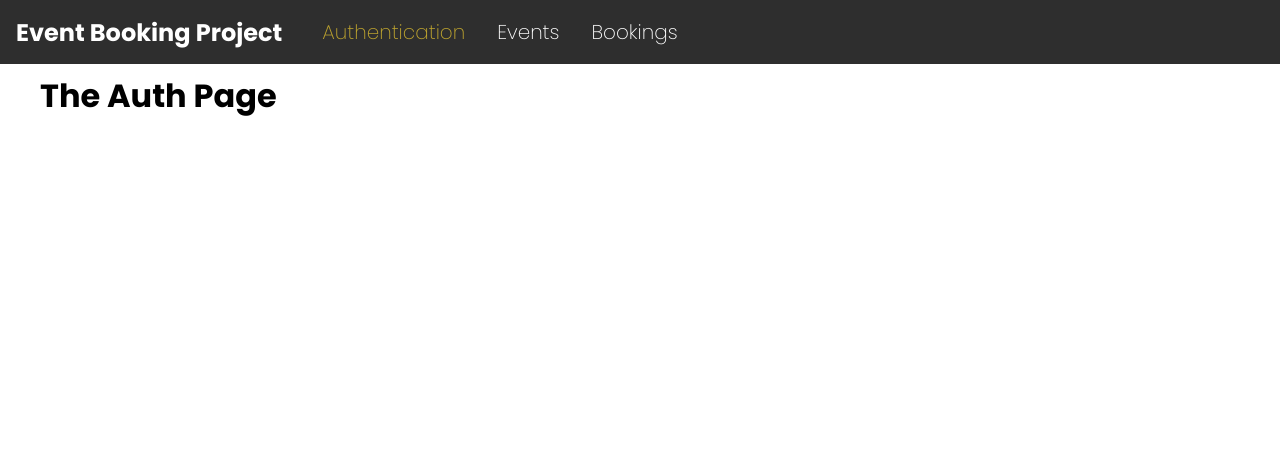
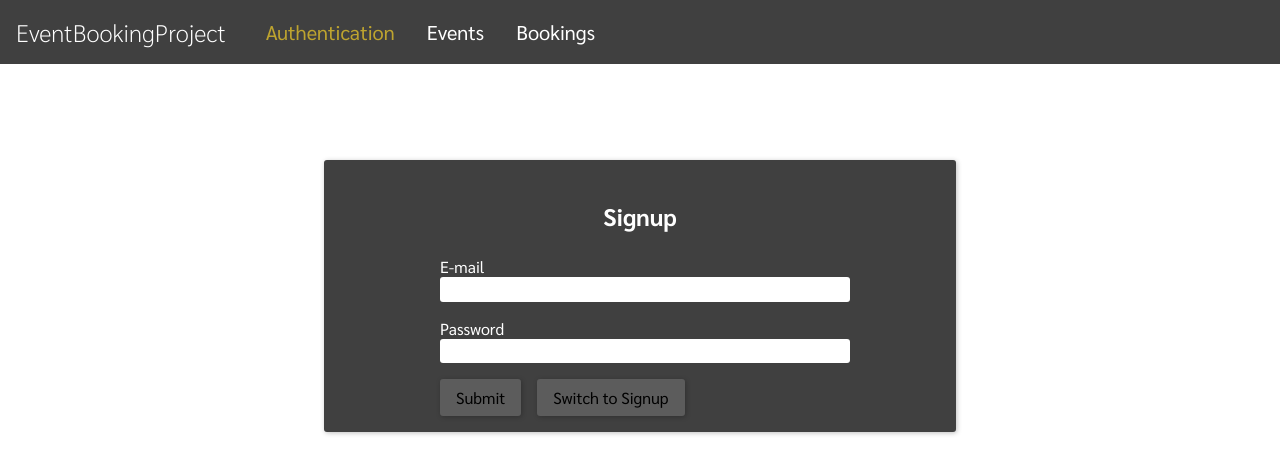
Before and after one commit to achevmd/event-booking-graphql-react, a React (Create React App) app in the folder frontend/: page /auth in a window 1280 px wide. Shown: the top 474 px of the page. Built offline with nearby package versions, Linux system fonts and the light colour scheme.

Commit message:
Added auth logic

```diff
--- a/frontend/package.json
+++ b/frontend/package.json
@@ -3,6 +3,7 @@
   "version": "0.1.0",
   "private": true,
   "dependencies": {
+    "axios": "^0.18.0",
     "react": "^16.7.0",
     "react-dom": "^16.7.0",
     "react-icons": "^3.3.0",
--- a/frontend/src/components/Navigation/MainNavigation.css
+++ b/frontend/src/components/Navigation/MainNavigation.css
@@ -4,7 +4,7 @@
   top: 0;
   width: 100%;
   height: 4rem;
-  background-color: #2e2e2e;
+  background: #404040;
   color: #ffffff;
   padding: 0 1rem;
   display: flex;
@@ -13,7 +13,7 @@
 .main-navigation__logo h1 {
   margin: 0;
   font-size: 1.5rem;
-
+  font-weight: lighter;
 }
 .main-navigation__items {
   margin-left: 1.5rem;
@@ -29,9 +29,8 @@
 }
 .main-navigation__items a {
   text-decoration: none;
-  font-weight: lighter;
   font-size: 20px;
-  color: #fff;
+  color: #ffffff;
 }
 .main-navigation__items a:hover,
 .main-navigation__items a:active {
@@ -53,7 +52,7 @@
   z-index: 1;
   top: 0;
   right: 0;
-  background-color: #2e2e2e;
+  background-color: #404040;
   overflow-x: hidden;
   transition: 0.5s;
 }
@@ -66,7 +65,8 @@
   z-index: 1;
   top: 0;
   right: 0;
-  background-color: #bea42f;
+  border-left: 0.5px solid #fff;
+  background-color: #f0dc6d;
   overflow-x: hidden;
   transition: 0.5s;
 }
@@ -87,17 +87,19 @@
 .mobile-navigation__items li {
   margin: 0rem 0;
   padding: 1rem;
-  border-top: 1px solid #fff;
+  border-top: 0.5px solid #404040;
+}
+.mobile-navigation__items li:hover {
+  border-top: 0.5px solid #000;
 }
 .mobile-navigation__items a {
   text-decoration: none;
-  font-weight: lighter;
   font-size: 20px;
-  color: #fff;
+  color: #404040;
 }
 .mobile-navigation__items a:hover,
 .mobile-navigation__items a:active {
-  color: #f0dc6d;
+  color: #000;
 }
 .mobile-navigation__items a.active {
   text-decoration: none;
--- a/frontend/src/components/Navigation/MainNavigation.jsx
+++ b/frontend/src/components/Navigation/MainNavigation.jsx
@@ -22,7 +22,7 @@ class MainNavigation extends Component {
       <>
         <header className="main-navigation">
           <div className="main-navigation__logo">
-            <h1>Event Booking Project</h1>
+            <h1>EventBookingProject</h1>
           </div>
           <nav className="main-navigation__items">
             <ul>
--- a/frontend/src/index.css
+++ b/frontend/src/index.css
@@ -1,7 +1,7 @@
-@import url('https://fonts.googleapis.com/css?family=Poppins:200,400,700');
+@import url('https://fonts.googleapis.com/css?family=Sarabun:200,400,700');
 
 body {
   margin: 0;
   padding: 0;
-  font-family: 'Poppins', sans-serif;
+  font-family: 'Sarabun', sans-serif;
 }
--- /dev/null
+++ b/frontend/src/pages/Auth.css
@@ -0,0 +1,48 @@
+.auth-wrapper {
+  position: relative;
+  margin: 10rem auto;
+  background-color: #404040;
+  color: #fff;
+  width: 50%;
+  border-radius: 3px;
+  padding: 1rem 1rem;
+  box-shadow: 1px 1px 5px rgb(0, 0, 0, 0.25);
+}
+.auth-form {
+  width: 25rem;
+  max-width: 80%;
+  margin: 0 auto;
+}
+.auth-form__title {
+  margin: 1em 0;
+  text-align: center;
+}
+.form-control label,
+.form-control input {
+  display: block;
+  width: 100%;
+}
+.form-control input {
+  border-radius: 3px;
+  border: none;
+  padding: 0.3rem;
+}
+.form-control {
+  margin-bottom: 1rem;
+}
+.form-actions button {
+  background-color: #5c5c5c;
+  border: none;
+  border-radius: 3px;
+  padding: 0.5rem 1rem;
+  font: inherit;
+  margin-right: 1rem;
+  box-shadow: 1px 1px 5px rgb(0, 0, 0, 0.25);
+  cursor: pointer;
+  transition: 0.1s;
+}
+.form-actions button:hover {
+  box-shadow: none;
+  color: black;
+  background-color: #bdac4b;
+}
--- a/frontend/src/pages/Auth.jsx
+++ b/frontend/src/pages/Auth.jsx
@@ -1,9 +1,90 @@
 import React, { Component } from 'react';
+import axios from 'axios'
+import './Auth.css';
 
 class AuthPage extends Component {
+  state = {
+    isLogin: true
+  };
+  constructor(props) {
+    super(props);
+    this.emailEl = React.createRef();
+    this.passwordEl = React.createRef();
+  }
+
+  switchModeHandler = e => {
+    this.setState(prevState => {
+      return {
+        isLogin: !prevState.isLogin
+      }
+    });
+  }
+
+  submitHandler = e => {
+    e.preventDefault();
+    const email = this.emailEl.current.value;
+    const password = this.passwordEl.current.value;
+    console.log(email, password);
+    if (email.trim().length === 0 || password.trim().length === 0) {
+      return;
+    }
+    let reqBody = {
+      query: `
+        query {
+          login(email: "${email}", password: "${password}") {
+            userId
+            token
+            tokenExpiration
+          }
+        }
+      `
+    };
+    if (!this.state.isLogin) {
+      reqBody = {
+        query: `
+          mutation {
+            createUser(userInput: {email: "${email}", password: "${password}"}) {
+              _id
+              email
+            }
+          }
+        `
+      };
+    }
+    axios.post('http://localhost:8000/graphql', reqBody).then(res => {
+      if (res.status !== 200 && res.status !== 201) {
+        throw new Error('Failed!');
+      }
+      console.log(res);
+      return res.data;
+    }).catch(err => {
+      console.log(err);
+    });
+  }
   render() {
+    const { isLogin } = this.state;
     return (
-      <h1>The Auth Page</h1>
+      <div className="auth-wrapper">
+        <h2 className="auth-form__title">{isLogin ? 'Signup' : 'Login'}</h2>
+        <form className="auth-form" onSubmit={this.submitHandler}>
+          <div className="form-control">
+            <label htmlFor="email">E-mail</label>
+            <input type="email" name="email" id="email" ref={this.emailEl} />
+          </div>
+          <div className="form-control">
+            <label htmlFor="password">Password</label>
+            <input type="password" name="password" id="password" ref={this.passwordEl} />
+          </div>
+          <div className="form-actions">
+            <button type="submit">
+              Submit
+            </button>
+            <button type="button" onClick={this.switchModeHandler}>
+              Switch to {isLogin ? 'Signup' : 'Login'}
+            </button>
+          </div>
+        </form >
+      </div>
     );
   }
 }
```
Also changed, not shown: 2 other files (tests, documents, lock files or other folders).
